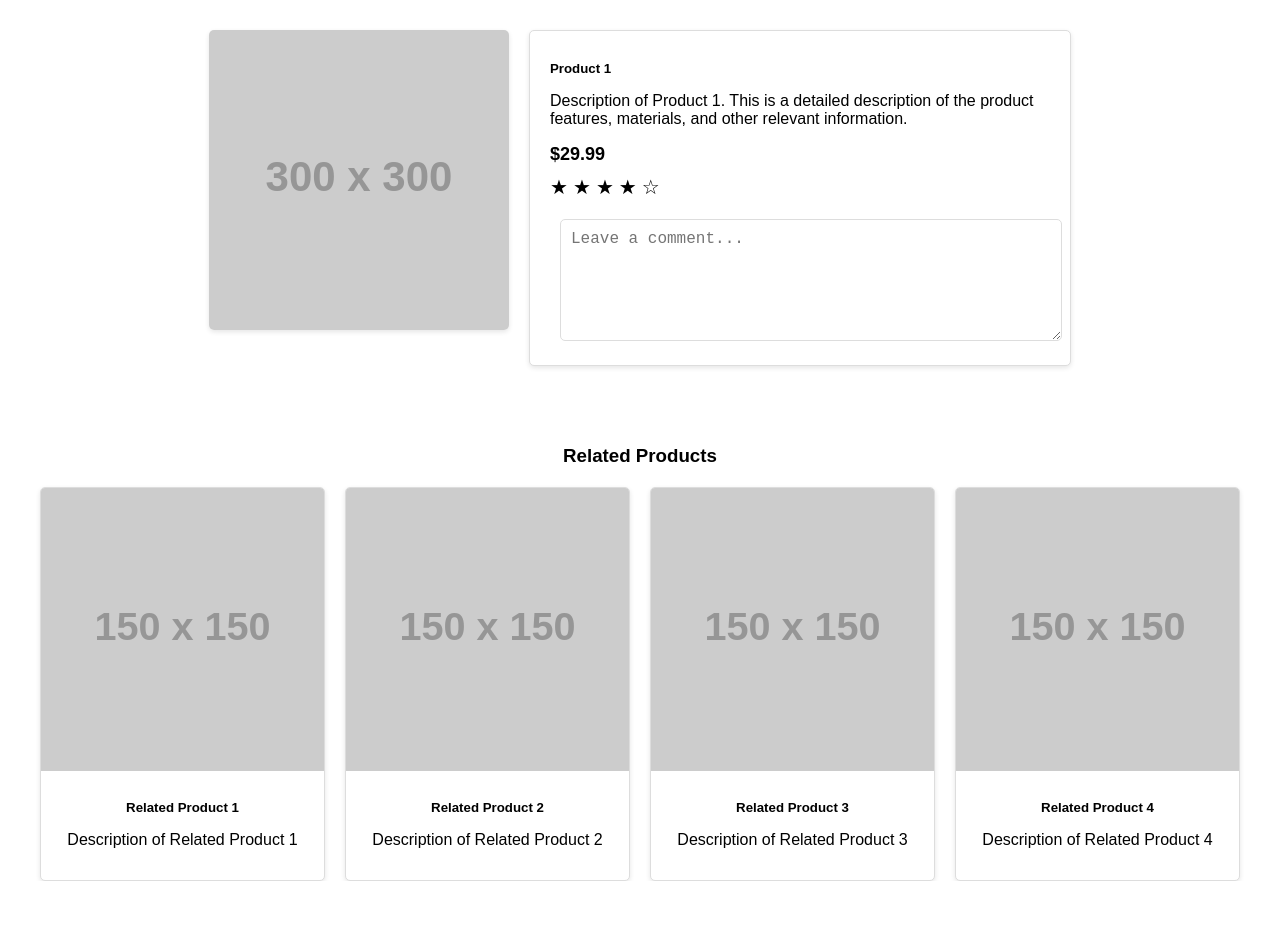
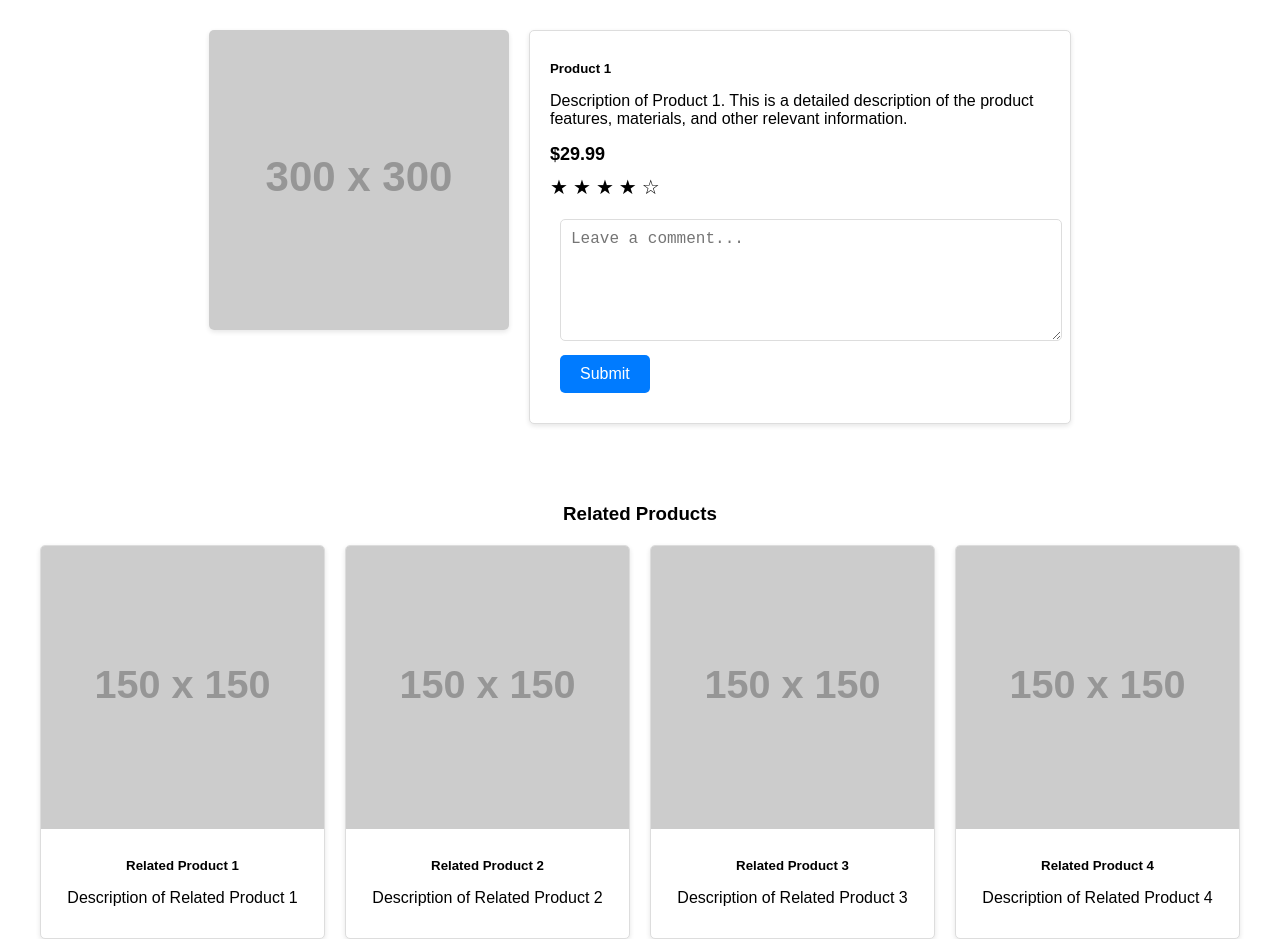
Before and after one commit to dataMichelle/tash_mode, a plain HTML site: page product1.html in a window 1280 px wide. Shown: the part 70-1009 px from the top of the page. Before the commit the page ends 951 px from the top, so only its background shows below. Drawn offline with Linux system fonts and the light colour scheme; placeholder pictures from the web are drawn by us.

Commit message:
added submit button

```diff
--- a/product1.html
+++ b/product1.html
@@ -142,6 +142,16 @@
       border-radius: 5px;
       resize: vertical;
     }
+    .comments button {
+      margin: 10px;
+      padding: 10px 20px;
+      font-size: 16px;
+      border: none;
+      border-radius: 5px;
+      background-color: #007bff;
+      color: white;
+      cursor: pointer;
+    }
     .related-products {
       width: 100%;
       max-width: 1200px;
@@ -217,40 +227,41 @@
         </div>
         <div class="comments">
           <textarea placeholder="Leave a comment..."></textarea>
+          <button type="submit">Submit</button>
         </div>
       </div>
     </div>
     <div class="related-products">
       <h3>Related Products</h3>
       <div class="product-grid">
-        <a href="#" class="card">
+        <div class="card">
           <img src="https://via.placeholder.com/150" alt="Related Product 1">
           <div class="card-body">
             <h5>Related Product 1</h5>
             <p>Description of Related Product 1</p>
           </div>
-        </a>
-        <a href="#" class="card">
+        </div>
+        <div class="card">
           <img src="https://via.placeholder.com/150" alt="Related Product 2">
           <div class="card-body">
             <h5>Related Product 2</h5>
             <p>Description of Related Product 2</p>
           </div>
-        </a>
-        <a href="#" class="card">
+        </div>
+        <div class="card">
           <img src="https://via.placeholder.com/150" alt="Related Product 3">
           <div class="card-body">
             <h5>Related Product 3</h5>
             <p>Description of Related Product 3</p>
           </div>
-        </a>
-        <a href="#" class="card">
+        </div>
+        <div class="card">
           <img src="https://via.placeholder.com/150" alt="Related Product 4">
           <div class="card-body">
             <h5>Related Product 4</h5>
             <p>Description of Related Product 4</p>
           </div>
-        </a>
+        </div>
       </div>
     </div>
   </div>
```
